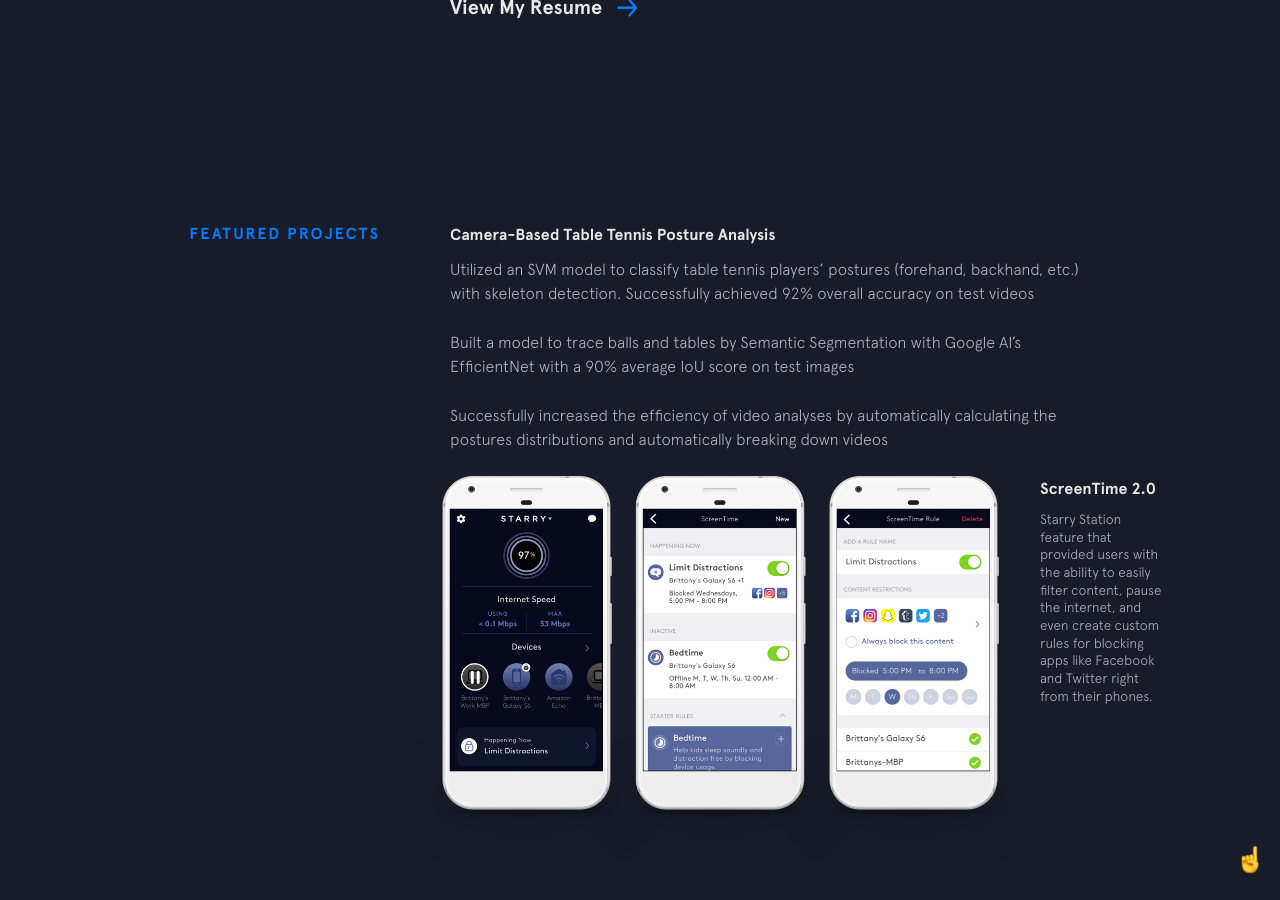
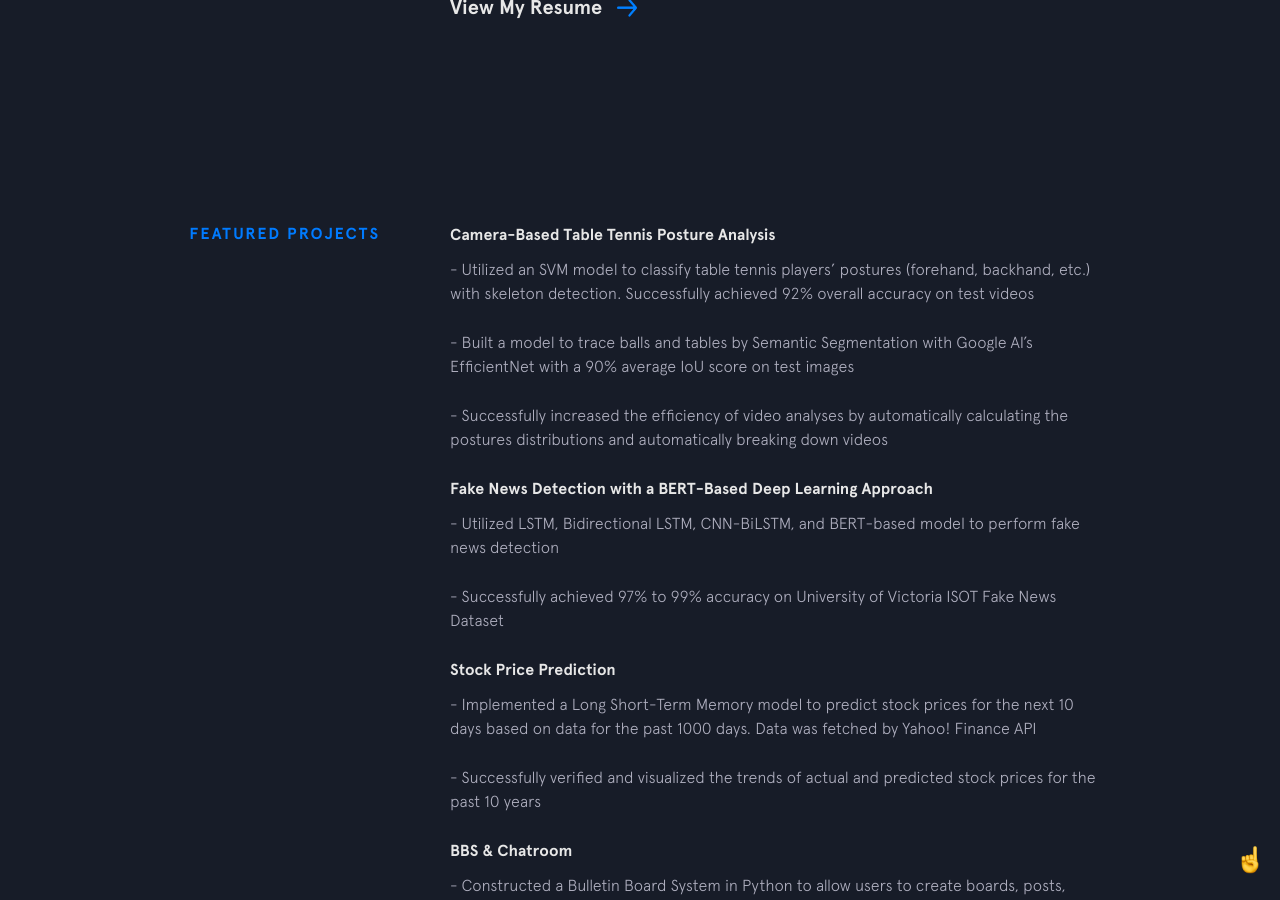
Before and after one commit to wutonytt/portfolio-v1, a Jekyll site: the page built from index.html, in a window 1280 px wide and 900 px high, scrolled down 2075 px. Built offline with Jekyll 4.4.1, drawn with Linux system fonts in a browser that asks for light colours; nearby versions of some CDN libraries; some of the changed text lies outside the part shown.

Commit message:
Update featured-projects.html

```diff
--- a/_includes/featured-projects.html
+++ b/_includes/featured-projects.html
@@ -1,24 +1,48 @@
 <section class="section featured-projects">
   <div class="section__title">Featured Projects</div>
   <div class="section__content">
-<!--     <div class="project blistabloc"> -->
     <div>
-<!--       <figure class="project__pic">
-        <a href="https://github.com/wutonytt/Camera-Based-Table-Tennis-Posture-Analysis" target="_blank">
-          <img src="{{site.baseurl}}/img/featured/blistabloc/blistabloc.png" alt="">
-        </a>
-      </figure> -->
-<!--       <figcaption class="project__caption"> -->
       <div class="project__name">
         <a href="https://github.com/wutonytt/Camera-Based-Table-Tennis-Posture-Analysis" target="_blank">Camera-Based Table Tennis Posture Analysis</a>
       </div>
-      <p>Utilized an SVM model to classify table tennis players’ postures (forehand, backhand, etc.) with skeleton detection. Successfully achieved 92% overall accuracy on test videos</p>
-      <p>Built a model to trace balls and tables by Semantic Segmentation with Google AI’s EfficientNet with a 90% average IoU score on test images</p>
-      <p>Successfully increased the efficiency of video analyses by automatically calculating the postures distributions and automatically breaking down videos</p>
-<!--       </figcaption> -->
+      <p>- Utilized an SVM model to classify table tennis players’ postures (forehand, backhand, etc.) with skeleton detection. Successfully achieved 92% overall accuracy on test videos</p>
+      <p>- Built a model to trace balls and tables by Semantic Segmentation with Google AI’s EfficientNet with a 90% average IoU score on test images</p>
+      <p>- Successfully increased the efficiency of video analyses by automatically calculating the postures distributions and automatically breaking down videos</p>
     </div>
 
-    <div class="project screentime">
+    <div>
+      <div class="project__name">
+        <a href="https://github.com/wutonytt/NYCU-Spring-2021-AI-Final-Project" target="_blank">Fake News Detection with a BERT-Based Deep Learning Approach</a>
+      </div>
+      <p>- Utilized LSTM, Bidirectional LSTM, CNN-BiLSTM, and BERT-based model to perform fake news detection</p>
+      <p>- Successfully achieved 97% to 99% accuracy on University of Victoria ISOT Fake News Dataset</p>
+    </div>
+
+    <div>
+      <div class="project__name">
+        <a href="https://github.com/wutonytt/Stock-Price-Prediction" target="_blank">Stock Price Prediction</a>
+      </div>
+      <p>- Implemented a Long Short-Term Memory model to predict stock prices for the next 10 days based on data for the past 1000 days. Data was fetched by Yahoo! Finance API</p>
+      <p>- Successfully verified and visualized the trends of actual and predicted stock prices for the past 10 years</p>
+    </div>
+
+    <div>
+      <div class="project__name">
+        <a href="https://github.com/wutonytt/BBS-Chatroom" target="_blank">BBS & Chatroom</a>
+      </div>
+      <p>- Constructed a Bulletin Board System in Python to allow users to create boards, posts, comments</p>
+      <p>- Created a chat room service within the BBS to allow users to privately/publicly chat with other users</p>
+    </div>
+
+    <div>
+      <div class="project__name">
+        <a href="https://github.com/wutonytt/Rainfall-Forcast" target="_blank">Rainfall Forecast</a>
+      </div>
+      <p>- Designed a web crawler to capture history data from the Central Weather Bureau of Taiwan</p>
+      <p>- Built models to predict if it will rain shortly based on the data fetched by the web crawler</p>
+    </div>
+
+<!--     <div class="project screentime">
       <figure class="project__pic phones">
         <a href="https://github.com/wutonytt/NYCU-Spring-2021-AI-Final-Project" target="_blank">
           <div class="phone">
@@ -53,6 +77,6 @@
         </div>
         <p>Interactive marketing website for Northeastern's first annual student-led design conference, Interventions.</p>
       </figcaption>
-    </div>
+    </div> -->
   </div>
 </section>
```
